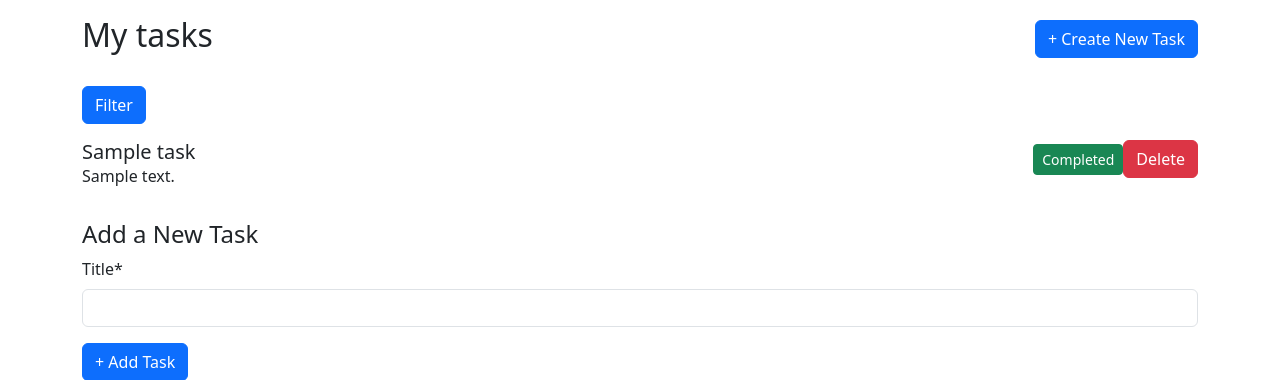
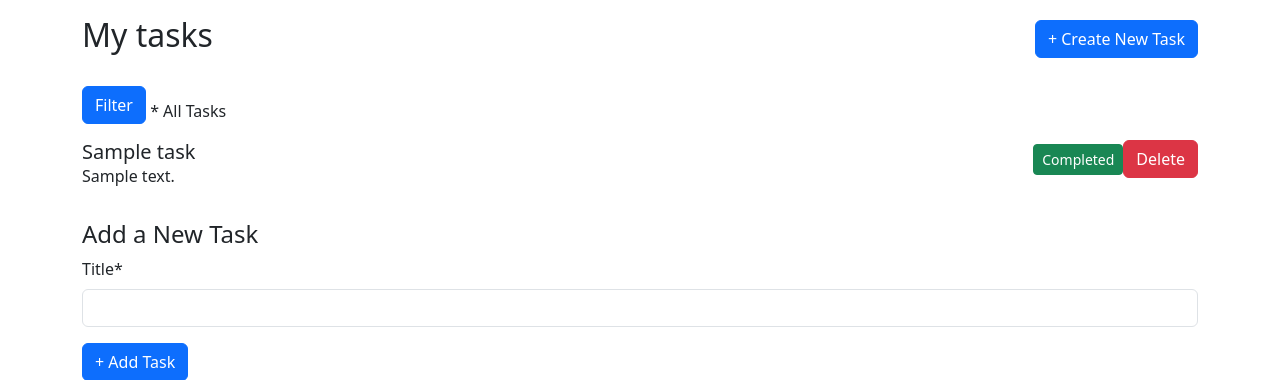
Before and after one commit to MarcinSakGH/ToDo-List, a Django app: page /task-list/ in a window 1280 px wide. Shown: the part 56-436 px from the top of the page. Run offline with Django 5.2, Linux system fonts and the light colour scheme; a user stored in the database is signed in; tables that the repository leaves empty hold one stand-in row (values such as "Sample post"); some libraries are stand-ins or nearby versions.

Commit message:
Add current filter name display

```diff
--- a/templates/task_list.html
+++ b/templates/task_list.html
@@ -18,7 +18,18 @@
         <!-- button to for changing filtering options -->
     <button onclick="toggleFilter()" class="btn btn-primary mb-3">
         Filter
-    </button>
+    </button> *
+
+    <!-- Display the current filter next to the button -->
+    <span class="ml-2">
+        {% if request.GET.status == 'pending' %}
+            Pending Tasks
+        {% elif request.GET.status == 'completed' %}
+            Completed Tasks
+        {% else %}
+            All Tasks
+        {% endif %}
+    </span>
 
     <!-- filtering options - hidden by defualt -->
     <div id="filterOptions" style="display: none;" class="border p-3 rounded">
```
